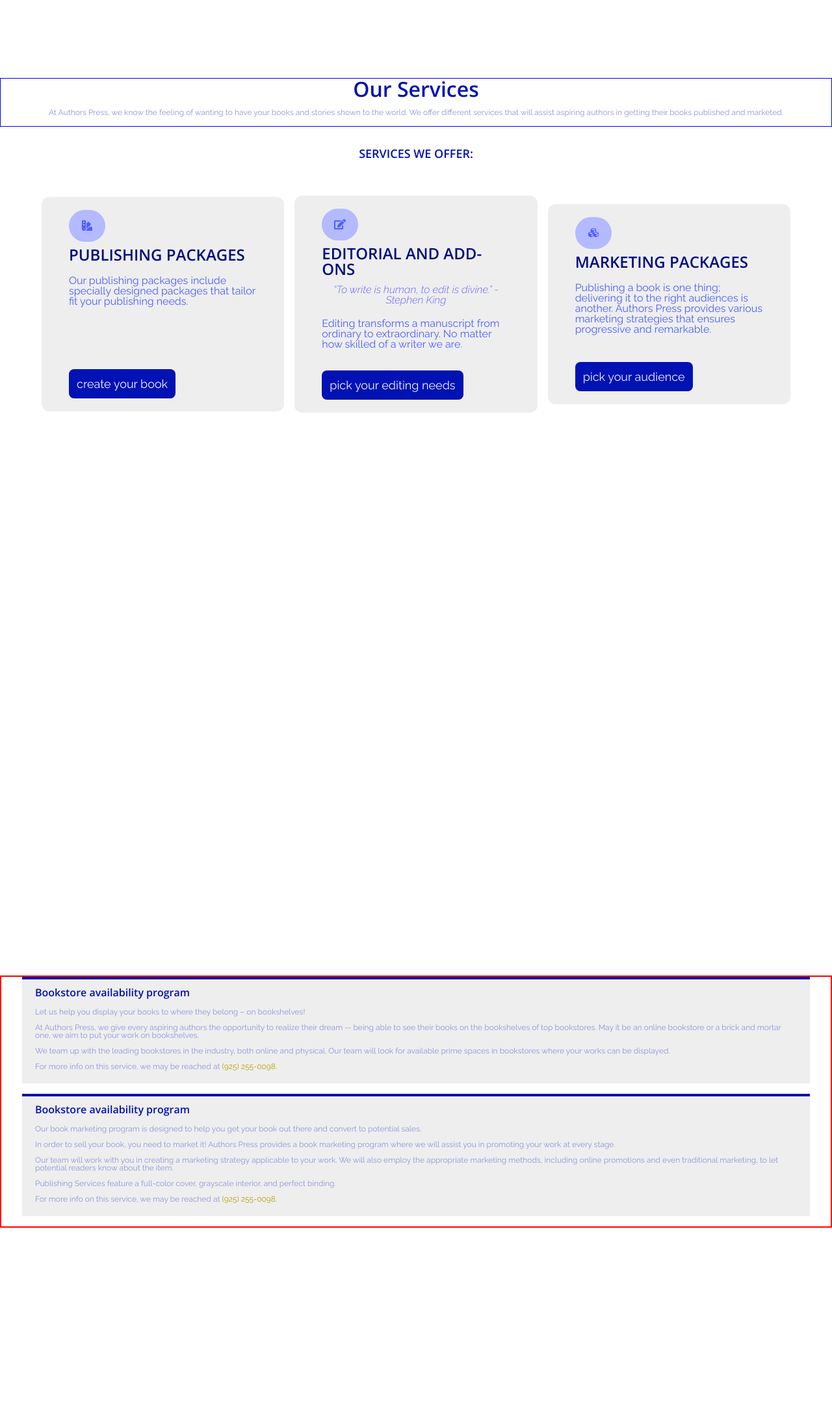
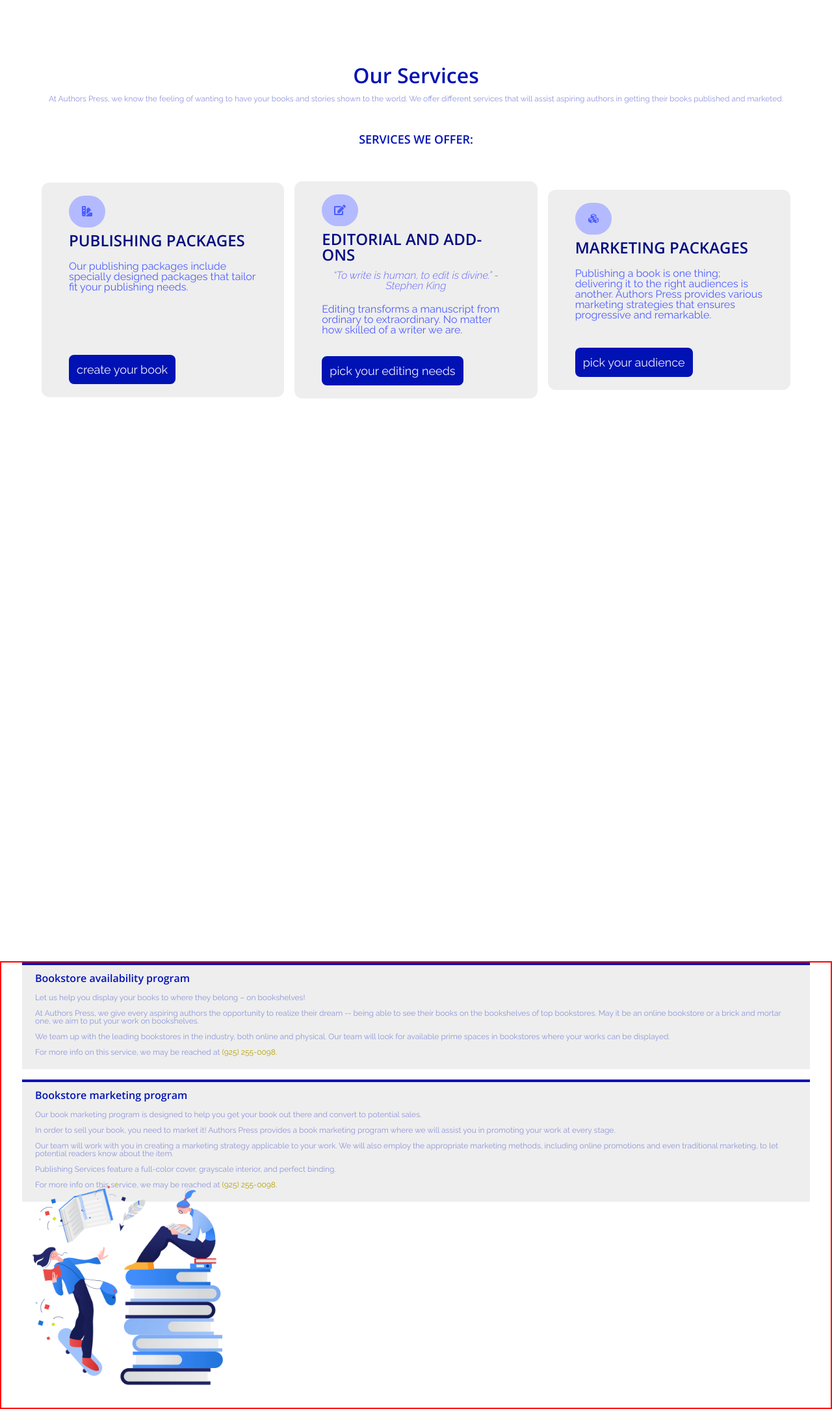
Before and after one commit to authorspress/main-ap-site, a Next.js app: page /services in a window 1280 px wide. Shown: the whole page at 65% size. Before the commit the page ends 1889 px from the top, so only its background shows below. Built offline with nearby package versions, Linux system fonts and the light colour scheme.

Commit message:
add picture

```diff
--- a/pages/services.js
+++ b/pages/services.js
@@ -67,7 +67,7 @@ export default function Services() {
                             </section>
                             <section className="program">
                                 <h2 className="program-title program-title--styles">
-                                    Bookstore availability program
+                                    Bookstore marketing program
                                 </h2>
                                 <p className="program-summary program-summary--styles">
                                     Our book marketing program is designed to help you get your book out there and convert to potential sales.
@@ -87,7 +87,11 @@ export default function Services() {
                                 </p>
                             </section>
                         </div>
-                        <div className="program-right-cell"></div>
+                        <div className="program-right-cell">
+                            <div className="programs-img-container">
+                                <img src="/program-img.png" alt="programs offered image" className="programs-img"/>
+                            </div>
+                        </div>
                     </section>
                 </main>
             </Layout>
--- a/styles/servicesStyles/services-page.scss
+++ b/styles/servicesStyles/services-page.scss
@@ -3,8 +3,7 @@
 @import "../fonts.scss";
 
 .services-header {
-    margin-top: 124px;
-    border: 1px solid blue;
+    margin-top: 104px;
 }
 
 .header-title {
@@ -70,3 +69,11 @@
 .phone-number--styles {
     color: $complimentary500;
 }
+
+.programs-img-container {
+    margin: 0px 12px 0px 12px;
+}
+.programs-img {
+    width: 362px;
+    margin-top: -64px;
+}
```
